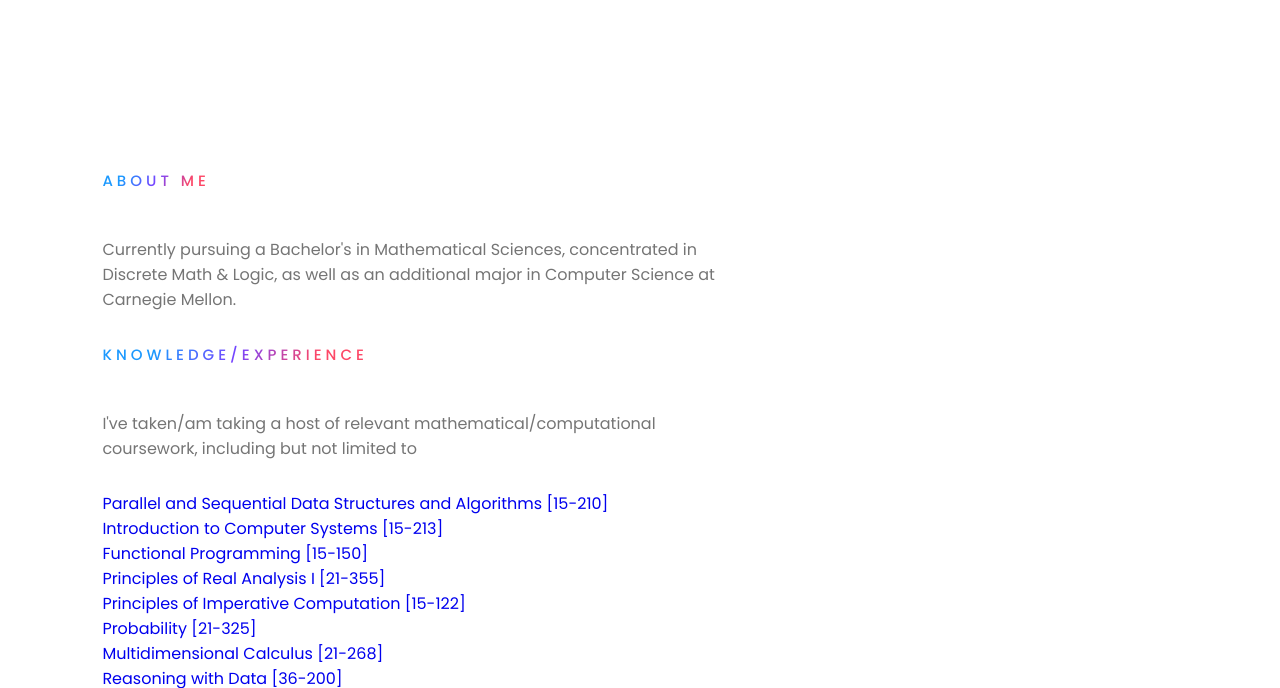
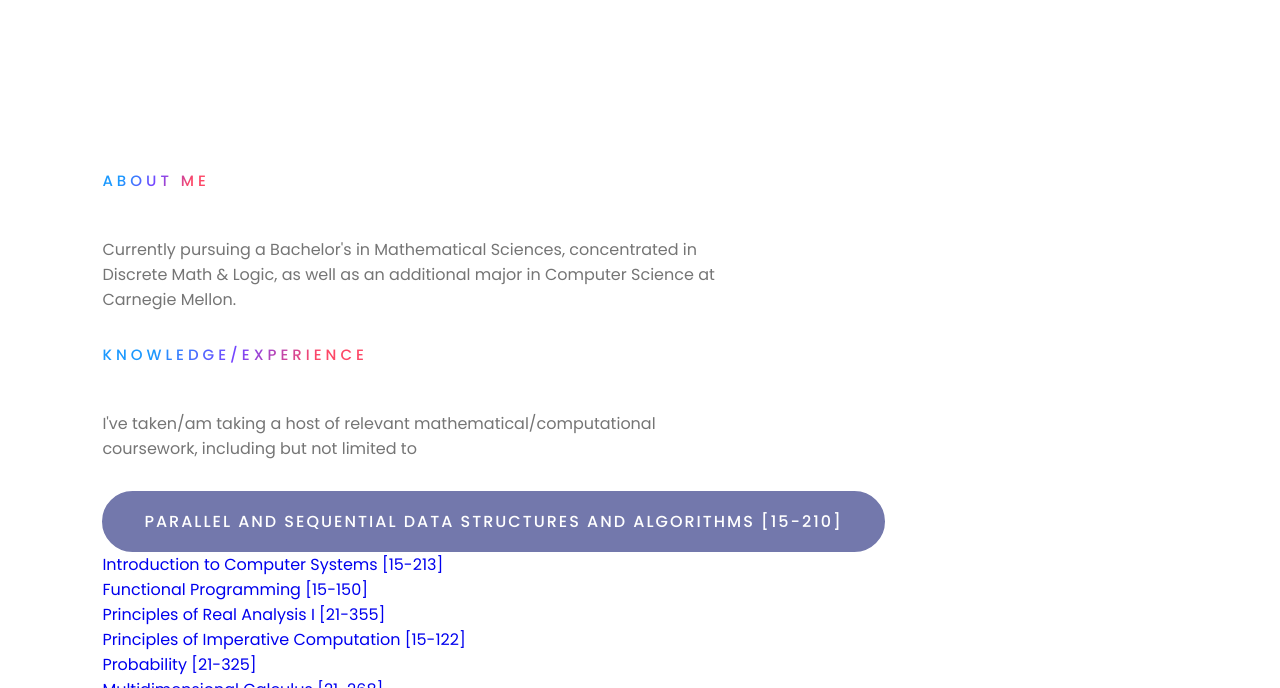
Before and after one commit to msz100/msz100.github.io, a plain HTML site: page about.html in a window 1280 px wide. Shown: the part 112-800 px from the top of the page. Drawn offline with Linux system fonts and the light colour scheme.

Commit message:
link formatting

```diff
--- a/about.html
+++ b/about.html
@@ -29,7 +29,7 @@
                 I've taken/am taking a host of relevant mathematical/computational coursework, including but not limited to
                 <ul>
                     <!-- <li>Parallel and Sequential Data Structures and Algorithms [15-210]</li> -->
-                    <a href="https://www.cs.cmu.edu/~15210/" class="logo">Parallel and Sequential Data Structures and Algorithms [15-210]</a>
+                    <a href="https://www.cs.cmu.edu/~15210/" class="btn">Parallel and Sequential Data Structures and Algorithms [15-210]</a>
                     </br>
                     <a href="https://www.cs.cmu.edu/~213/" class="hover-link">Introduction to Computer Systems [15-213]</a>
                     </br>
```
